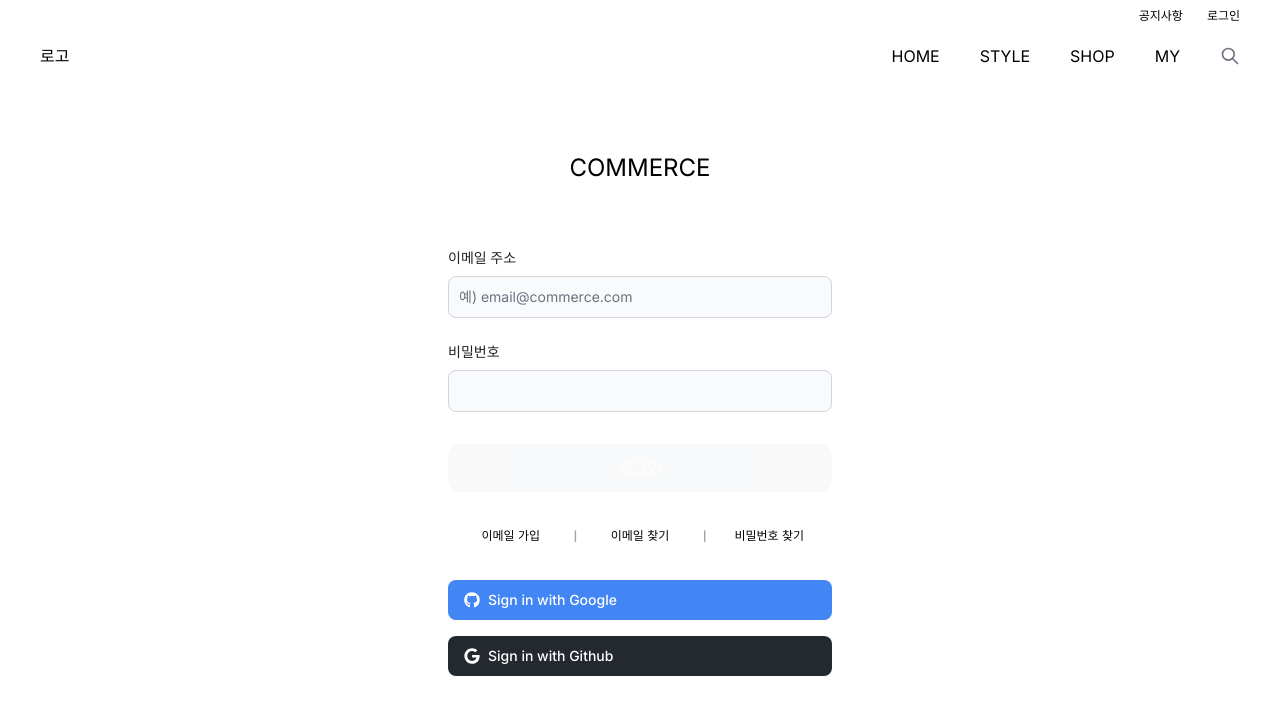
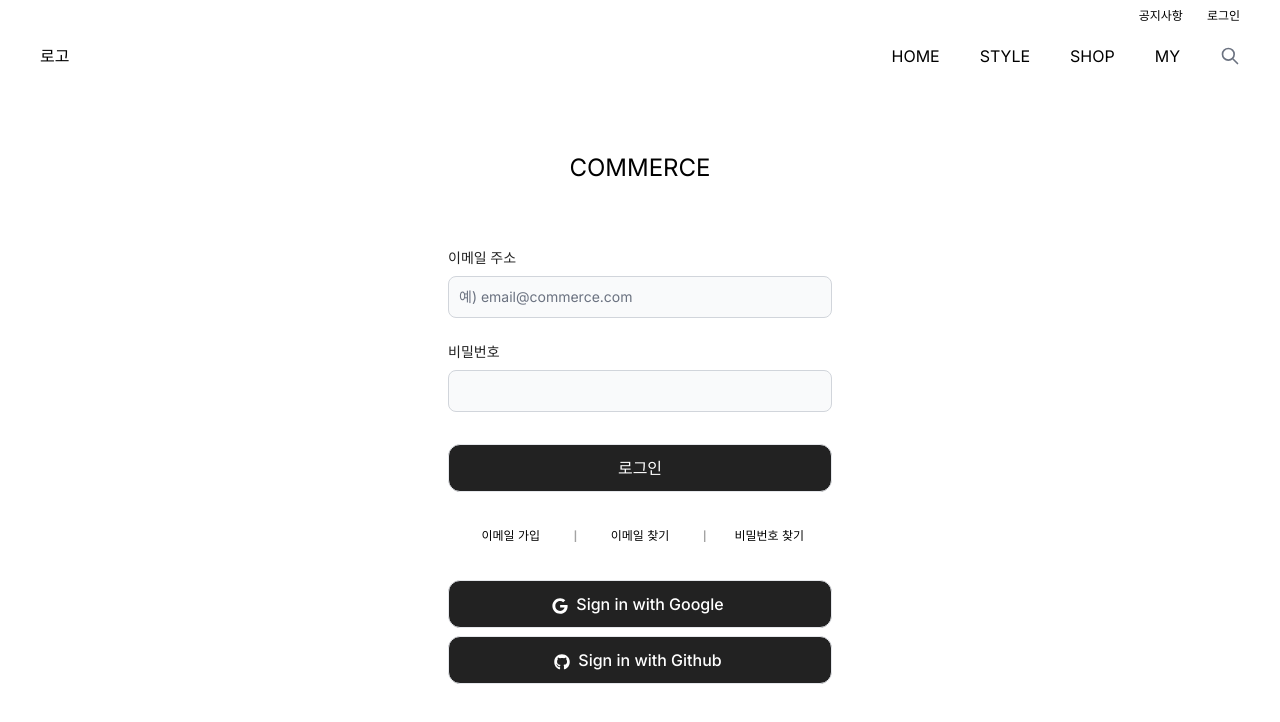
Before and after one commit to Theoblanc/commerce, a Next.js app: page /signIn in a window 1280 px wide. Shown: the top 722 px of the page. Built offline with nearby package versions, Linux system fonts and the light colour scheme.

Commit message:
fix: sns button

```diff
--- a/app/signIn/signIn.tsx
+++ b/app/signIn/signIn.tsx
@@ -4,7 +4,6 @@
 import { SubmitHandler, useForm } from "react-hook-form";
 import { emailValidate, psaswordValidate } from "@/lib/validates";
 import Button from "@/components/Button";
-import SnsButton from "@/components/SnsButton";
 
 type SignInInputProps = {
   email: string;
@@ -82,11 +81,7 @@
             )}
           </div>
           <div className="pt-8 rounded-lg">
-            <Button
-              intent={isValid ? "primary" : "disabled"}
-              size="full"
-              disabled={!isValid}
-            >
+            <Button intent="primary" size="full" disabled={!isValid}>
               로그인
             </Button>
           </div>
@@ -113,11 +108,15 @@
         </ul>
 
         <div className="pt-8">
-          <SnsButton type="Google" />
+          <Button icon="google" size="full">
+            Sign in with Google
+          </Button>
         </div>
 
         <div className="pt-2">
-          <SnsButton type="Github" />
+          <Button icon="github" size="full">
+            Sign in with Github
+          </Button>
         </div>
       </div>
     </main>
--- a/components/Button.tsx
+++ b/components/Button.tsx
@@ -2,6 +2,7 @@
 
 import { useId } from "react";
 import { cva, type VariantProps } from "class-variance-authority";
+import { Icons, IconType } from "./Icon";
 
 const button = cva("button", {
   variants: {
@@ -51,10 +52,12 @@
 
 export interface ButtonProps
   extends React.ButtonHTMLAttributes<HTMLButtonElement>,
-    VariantProps<typeof button> {}
+    VariantProps<typeof button> {
+  icon: IconType;
+}
 
 export default function Button(props: ButtonProps) {
-  const { className, intent, size, disabled, children, ...rest } = props;
+  const { className, intent, size, disabled, icon, children, ...rest } = props;
   const buttonId = useId();
 
   return (
@@ -64,6 +67,7 @@
       disabled={disabled}
       {...rest}
     >
+      {icon && Icons[icon]}
       <span>{children}</span>
     </button>
   );
--- /dev/null
+++ b/components/Icon.tsx
@@ -0,0 +1,58 @@
+export const Icons = {
+  loading: (
+    <svg
+      aria-hidden="true"
+      role="status"
+      className="inline w-4 h-4 mr-3 text-white animate-spin"
+      viewBox="0 0 100 101"
+      fill="none"
+      xmlns="http://www.w3.org/2000/svg"
+    >
+      <path
+        d="M100 50.5908C100 78.2051 77.6142 100.591 50 100.591C22.3858 100.591 0 78.2051 0 50.5908C0 22.9766 22.3858 0.59082 50 0.59082C77.6142 0.59082 100 22.9766 100 50.5908ZM9.08144 50.5908C9.08144 73.1895 27.4013 91.5094 50 91.5094C72.5987 91.5094 90.9186 73.1895 90.9186 50.5908C90.9186 27.9921 72.5987 9.67226 50 9.67226C27.4013 9.67226 9.08144 27.9921 9.08144 50.5908Z"
+        fill="#E5E7EB"
+      />
+      <path
+        d="M93.9676 39.0409C96.393 38.4038 97.8624 35.9116 97.0079 33.5539C95.2932 28.8227 92.871 24.3692 89.8167 20.348C85.8452 15.1192 80.8826 10.7238 75.2124 7.41289C69.5422 4.10194 63.2754 1.94025 56.7698 1.05124C51.7666 0.367541 46.6976 0.446843 41.7345 1.27873C39.2613 1.69328 37.813 4.19778 38.4501 6.62326C39.0873 9.04874 41.5694 10.4717 44.0505 10.1071C47.8511 9.54855 51.7191 9.52689 55.5402 10.0491C60.8642 10.7766 65.9928 12.5457 70.6331 15.2552C75.2735 17.9648 79.3347 21.5619 82.5849 25.841C84.9175 28.9121 86.7997 32.2913 88.1811 35.8758C89.083 38.2158 91.5421 39.6781 93.9676 39.0409Z"
+        fill="currentColor"
+      />
+    </svg>
+  ),
+
+  github: (
+    <svg
+      className="w-4 h-4 mr-2 -ml-1 inline"
+      aria-hidden="true"
+      focusable="false"
+      data-prefix="fab"
+      data-icon="github"
+      role="img"
+      xmlns="http://www.w3.org/2000/svg"
+      viewBox="0 0 496 512"
+    >
+      <path
+        fill="currentColor"
+        d="M165.9 397.4c0 2-2.3 3.6-5.2 3.6-3.3 .3-5.6-1.3-5.6-3.6 0-2 2.3-3.6 5.2-3.6 3-.3 5.6 1.3 5.6 3.6zm-31.1-4.5c-.7 2 1.3 4.3 4.3 4.9 2.6 1 5.6 0 6.2-2s-1.3-4.3-4.3-5.2c-2.6-.7-5.5 .3-6.2 2.3zm44.2-1.7c-2.9 .7-4.9 2.6-4.6 4.9 .3 2 2.9 3.3 5.9 2.6 2.9-.7 4.9-2.6 4.6-4.6-.3-1.9-3-3.2-5.9-2.9zM244.8 8C106.1 8 0 113.3 0 252c0 110.9 69.8 205.8 169.5 239.2 12.8 2.3 17.3-5.6 17.3-12.1 0-6.2-.3-40.4-.3-61.4 0 0-70 15-84.7-29.8 0 0-11.4-29.1-27.8-36.6 0 0-22.9-15.7 1.6-15.4 0 0 24.9 2 38.6 25.8 21.9 38.6 58.6 27.5 72.9 20.9 2.3-16 8.8-27.1 16-33.7-55.9-6.2-112.3-14.3-112.3-110.5 0-27.5 7.6-41.3 23.6-58.9-2.6-6.5-11.1-33.3 2.6-67.9 20.9-6.5 69 27 69 27 20-5.6 41.5-8.5 62.8-8.5s42.8 2.9 62.8 8.5c0 0 48.1-33.6 69-27 13.7 34.7 5.2 61.4 2.6 67.9 16 17.7 25.8 31.5 25.8 58.9 0 96.5-58.9 104.2-114.8 110.5 9.2 7.9 17 22.9 17 46.4 0 33.7-.3 75.4-.3 83.6 0 6.5 4.6 14.4 17.3 12.1C428.2 457.8 496 362.9 496 252 496 113.3 383.5 8 244.8 8zM97.2 352.9c-1.3 1-1 3.3 .7 5.2 1.6 1.6 3.9 2.3 5.2 1 1.3-1 1-3.3-.7-5.2-1.6-1.6-3.9-2.3-5.2-1zm-10.8-8.1c-.7 1.3 .3 2.9 2.3 3.9 1.6 1 3.6 .7 4.3-.7 .7-1.3-.3-2.9-2.3-3.9-2-.6-3.6-.3-4.3 .7zm32.4 35.6c-1.6 1.3-1 4.3 1.3 6.2 2.3 2.3 5.2 2.6 6.5 1 1.3-1.3 .7-4.3-1.3-6.2-2.2-2.3-5.2-2.6-6.5-1zm-11.4-14.7c-1.6 1-1.6 3.6 0 5.9 1.6 2.3 4.3 3.3 5.6 2.3 1.6-1.3 1.6-3.9 0-6.2-1.4-2.3-4-3.3-5.6-2z"
+      ></path>
+    </svg>
+  ),
+  google: (
+    <svg
+      className="w-4 h-4 mr-2 -ml-1 inline"
+      aria-hidden="true"
+      focusable="false"
+      data-prefix="fab"
+      data-icon="google"
+      role="img"
+      xmlns="http://www.w3.org/2000/svg"
+      viewBox="0 0 488 512"
+    >
+      <path
+        fill="currentColor"
+        d="M488 261.8C488 403.3 391.1 504 248 504 110.8 504 0 393.2 0 256S110.8 8 248 8c66.8 0 123 24.5 166.3 64.9l-67.5 64.9C258.5 52.6 94.3 116.6 94.3 256c0 86.5 69.1 156.6 153.7 156.6 98.2 0 135-70.4 140.8-106.9H248v-85.3h236.1c2.3 12.7 3.9 24.9 3.9 41.4z"
+      ></path>
+    </svg>
+  ),
+};
+
+export type IconType = keyof typeof Icons;
```
Also changed, not shown: 1 other file (tests, documents, lock files or other folders).
